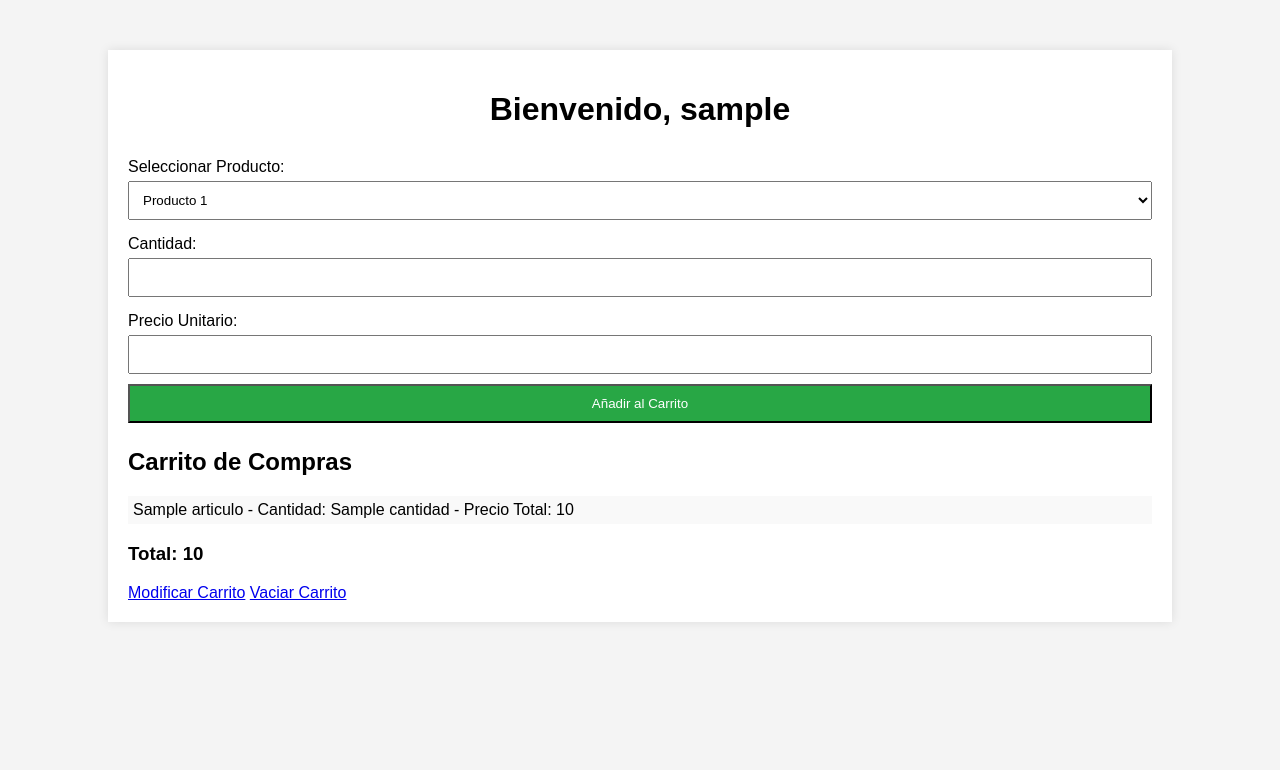
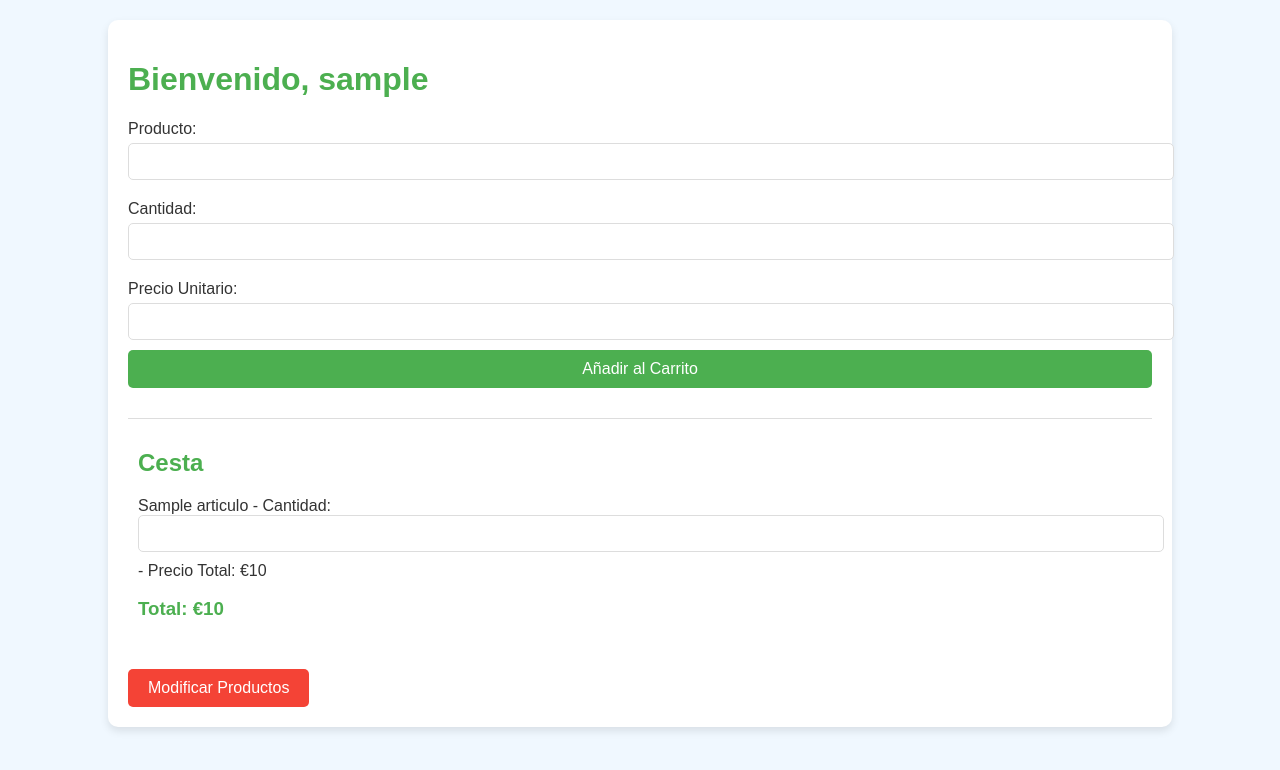
Before and after one commit to juaki0315/PracticaRedis, a Flask app: template templates/main.html in a window 1280 px wide. Shown: the top 770 px of the page. Run offline with Flask 3, Linux system fonts and the light colour scheme; the template is opened without the code that fills it: most values are stand-ins (such as "Sample title", 1, 10 or a date in 2020).

Commit message:
el boton de modificar proiductos no va aun, pero los datos si se guardan en redis

```diff
--- a/app.py
+++ b/app.py
@@ -2,96 +2,100 @@ from flask import Flask, render_template, request, redirect, url_for, flash
 import redis
 
 app = Flask(__name__)
-app.secret_key = "secret_key_for_session"  # Necesario para el uso de `flash` en Flask
+app.secret_key = "secret_key_for_session"
 
-# Conexión a Redis en Railway
 redis_url = "redis://default:DUKDTvMPFTVlfAnhnOfCMPBgKPoWWqYv@autorack.proxy.rlwy.net:11870"
 redis_client = redis.from_url(redis_url)
 
-# Funciones para interactuar con Redis
+# Funciones auxiliares
 def get_user_cart(username):
-    """Obtener el carrito de un usuario desde Redis"""
     user_data = redis_client.hgetall(username)
     if user_data:
         return {
-            'cesta': eval(user_data.get('cesta', '[]')),
-            'importe_total': float(user_data.get('importe_total', 0))
+            'cesta': eval(user_data.get(b'cesta', b'[]')),
+            'importe_total': float(user_data.get(b'importe_total', b'0'))
         }
     return {'cesta': [], 'importe_total': 0}
 
 def save_user_cart(username, cart_data):
-    """Guardar el carrito de un usuario en Redis"""
     redis_client.hset(username, 'cesta', str(cart_data['cesta']))
     redis_client.hset(username, 'importe_total', str(cart_data['importe_total']))
 
 def clear_user_cart(username):
-    """Vaciar el carrito de un usuario"""
     redis_client.hset(username, 'cesta', '[]')
     redis_client.hset(username, 'importe_total', '0')
 
-# Ruta de la pantalla de login
+def calculate_total(cart):
+    return sum(item['cantidad'] * item['precio_unitario'] for item in cart['cesta'])
+
 @app.route('/', methods=['GET', 'POST'])
 def login():
     if request.method == 'POST':
         username = request.form['username']
         password = request.form['password']
-
         if username and password:
-            cart = get_user_cart(username)
-            if cart['cesta']:
-                flash(f"Bienvenido de nuevo, {username}!", "success")
-            else:
-                flash(f"Bienvenido, {username}!", "success")
+            flash(f"Bienvenido, {username}!", "success")
             return redirect(url_for('main', username=username))
         else:
             flash("Por favor ingresa un nombre de usuario y contraseña", "error")
-
     return render_template('login.html')
 
-# Ruta de la pantalla principal
 @app.route('/main/<username>', methods=['GET', 'POST'])
 def main(username):
     if request.method == 'POST':
-        product = request.form['producto']
-        quantity = int(request.form['cantidad'])
-        price_unit = float(request.form['precio_unitario'])
+        cart = get_user_cart(username)
+        if 'modify_cart' in request.form:
+            for index, item in enumerate(cart['cesta']):
+                new_quantity = int(request.form.get(f'quantity_{index}', item['cantidad']))
+                item['cantidad'] = new_quantity
+            cart['importe_total'] = calculate_total(cart)
+            save_user_cart(username, cart)
+            flash("Carrito modificado correctamente.", "success")
+        else:
+            product = request.form['producto']
+            quantity = int(request.form['cantidad'])
+            price_unit = float(request.form['precio_unitario'])
 
-        # Añadir producto al carrito
-        cart = get_user_cart(username)
-        item = {'articulo': product, 'cantidad': quantity, 'precio_unitario': price_unit}
-        cart['cesta'].append(item)
-        cart['importe_total'] += quantity * price_unit
-        save_user_cart(username, cart)
+            if quantity <= 0 or price_unit <= 0:
+                flash("Cantidad y precio deben ser mayores que cero.", "error")
+                return redirect(url_for('main', username=username))
 
-        flash(f"Producto {product} añadido al carrito", "success")
+            existing_product = next(
+                (item for item in cart['cesta'] if item['articulo'].lower() == product.lower()), None
+            )
+            if existing_product:
+                existing_product['cantidad'] += quantity
+            else:
+                cart['cesta'].append({'articulo': product, 'cantidad': quantity, 'precio_unitario': price_unit})
+
+            cart['importe_total'] = calculate_total(cart)
+            save_user_cart(username, cart)
+            flash(f"Producto {product} añadido al carrito.", "success")
+
         return redirect(url_for('main', username=username))
 
     cart = get_user_cart(username)
     return render_template('main.html', username=username, cart=cart)
 
-# Ruta para modificar el carrito
-@app.route('/modify/<username>', methods=['GET', 'POST'])
-def modify(username):
+@app.route('/delete/<username>', methods=['GET', 'POST'])
+def delete(username):
     cart = get_user_cart(username)
+    if request.method == 'POST':
+        if 'delete_all' in request.form:
+            clear_user_cart(username)
+            flash("Todos los productos han sido eliminados.", "success")
+        else:
+            selected_items = request.form.getlist('delete_items')
+            cart['cesta'] = [
+                item for index, item in enumerate(cart['cesta'])
+                if str(index) not in selected_items
+            ]
+            cart['importe_total'] = calculate_total(cart)
+            save_user_cart(username, cart)
+            flash("Productos seleccionados eliminados.", "success")
+        return redirect(url_for('main', username=username))
+    return render_template('delete.html', cart=cart, username=username)
 
-    if request.method == 'POST':
-        # Modificar carrito
-        item_index = int(request.form['item_index'])
-        new_quantity = int(request.form['new_quantity'])
-
-        cart['cesta'][item_index]['cantidad'] = new_quantity
-        cart['cesta'][item_index]['precio_total'] = new_quantity * cart['cesta'][item_index]['precio_unitario']
-
-        # Recalcular importe total
-        cart['importe_total'] = sum(item['cantidad'] * item['precio_unitario'] for item in cart['cesta'])
-        save_user_cart(username, cart)
-
-        flash("Carrito actualizado!", "success")
-        return redirect(url_for('main', username=username))
-
-    return render_template('modify.html', cart=cart, username=username)
-
-# Ruta para vaciar el carrito
 @app.route('/clear/<username>')
 def clear(username):
     clear_user_cart(username)
--- a/static/style.css
+++ b/static/style.css
@@ -1,54 +1,79 @@
 body {
     font-family: Arial, sans-serif;
-    background-color: #f4f4f4;
+    background-color: #f0f8ff; /* Color de fondo azul claro */
+    color: #333;
     margin: 0;
     padding: 0;
 }
 
 .container {
     width: 80%;
-    margin: 50px auto;
-    background-color: #fff;
+    margin: 20px auto;
     padding: 20px;
-    box-shadow: 0 0 10px rgba(0, 0, 0, 0.1);
+    background-color: #ffffff;
+    border-radius: 10px;
+    box-shadow: 0 4px 8px rgba(0, 0, 0, 0.1);
 }
 
-h1 {
-    text-align: center;
-    margin-bottom: 20px;
+h1, h2, h3 {
+    color: #4CAF50; /* Verde vibrante */
 }
 
-form {
-    display: flex;
-    flex-direction: column;
-}
-
-label {
-    margin-top: 10px;
+form label {
+    display: block;
+    margin: 10px 0 5px;
 }
 
 input, select, button {
+    width: 100%;
     padding: 10px;
-    margin: 5px 0;
+    margin-bottom: 10px;
+    border: 1px solid #ddd;
+    border-radius: 5px;
 }
 
 button {
-    background-color: #28a745;
+    background-color: #4CAF50;
     color: white;
+    font-size: 16px;
     cursor: pointer;
+    border: none;
 }
 
 button:hover {
-    background-color: #218838;
+    background-color: #45a049;
 }
 
-ul {
-    list-style-type: none;
-    padding-left: 0;
+.cart-summary {
+    margin-top: 20px;
+    padding: 10px;
+    border-top: 1px solid #ddd;
 }
 
-ul li {
-    padding: 5px;
-    background-color: #f9f9f9;
-    margin: 5px 0;
+.cart-summary ul {
+    list-style: none;
+    padding: 0;
 }
+
+.cart-summary ul li {
+    margin-bottom: 10px;
+}
+
+.cart-actions {
+    display: flex;
+    justify-content: space-between;
+    margin-top: 20px;
+}
+
+.cart-actions a {
+    text-decoration: none;
+    padding: 10px 20px;
+    background-color: #f44336;
+    color: white;
+    border-radius: 5px;
+    text-align: center;
+}
+
+.cart-actions a:hover {
+    background-color: #e53935;
+}
--- a/templates/main.html
+++ b/templates/main.html
@@ -3,20 +3,18 @@
 <head>
     <meta charset="UTF-8">
     <meta name="viewport" content="width=device-width, initial-scale=1.0">
-    <title>Pantalla Principal</title>
+    <title>Mi Tienda</title>
     <link rel="stylesheet" href="{{ url_for('static', filename='style.css') }}">
 </head>
 <body>
     <div class="container">
         <h1>Bienvenido, {{ username }}</h1>
 
+        <!-- Formulario para añadir productos -->
         <form method="POST">
-            <label for="producto">Seleccionar Producto:</label>
-            <select name="producto" id="producto">
-                <option value="Producto 1">Producto 1</option>
-                <option value="Producto 2">Producto 2</option>
-                <option value="Producto 3">Producto 3</option>
-            </select>
+            <label for="producto">Producto:</label>
+            <input name="producto" id="cantidad" required>
+
 
             <label for="cantidad">Cantidad:</label>
             <input type="number" name="cantidad" id="cantidad" required>
@@ -27,16 +25,25 @@
             <button type="submit">Añadir al Carrito</button>
         </form>
 
-        <h2>Carrito de Compras</h2>
-        <ul>
-            {% for item in cart['cesta'] %}
-                <li>{{ item['articulo'] }} - Cantidad: {{ item['cantidad'] }} - Precio Total: {{ item['cantidad'] * item['precio_unitario'] }}</li>
-            {% endfor %}
-        </ul>
-        <h3>Total: {{ cart['importe_total'] }}</h3>
+        <!-- Resumen del carrito -->
+        <div class="cart-summary">
+            <h2>Cesta</h2>
+            <ul>
+                {% for item in cart['cesta'] %}
+                    <li>
+                        {{ item['articulo'] }} - Cantidad:
+                        <input type="number" name="quantity_{{ loop.index0 }}" value="{{ item['cantidad'] }}">
+                        - Precio Total: €{{ item['cantidad'] * item['precio_unitario'] }}
+                    </li>
+                {% endfor %}
+            </ul>
+            <h3>Total: €{{ cart['importe_total'] }}</h3>
+        </div>
 
-        <a href="{{ url_for('modify', username=username) }}">Modificar Carrito</a>
-        <a href="{{ url_for('clear', username=username) }}">Vaciar Carrito</a>
+        <!-- Acciones del carrito -->
+        <div class="cart-actions">
+            <a href="{{ url_for('delete', username=username) }}">Modificar Productos</a>
+        </div>
     </div>
 </body>
 </html>
```
Also changed, not shown: templates/delete.html (added, +35 -0 lines), templates/modify.html (deleted, +0 -25 lines).
